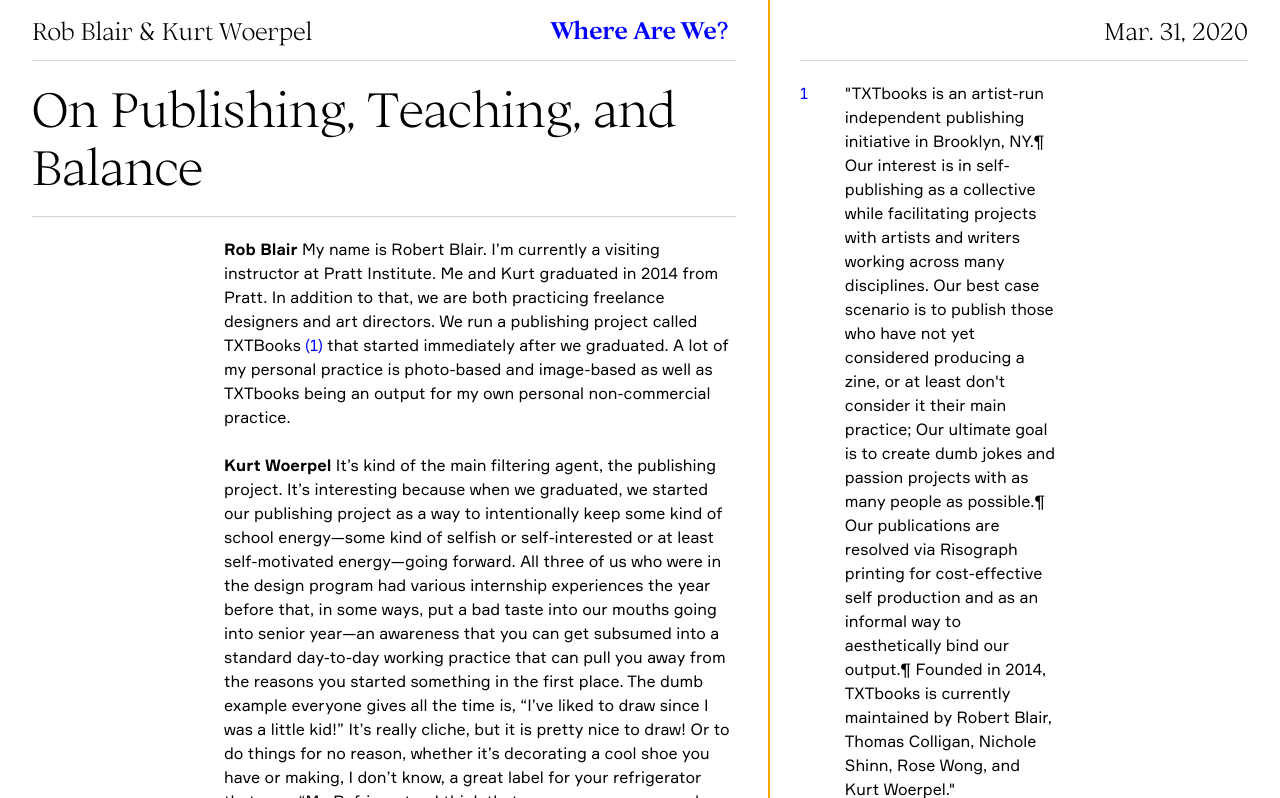
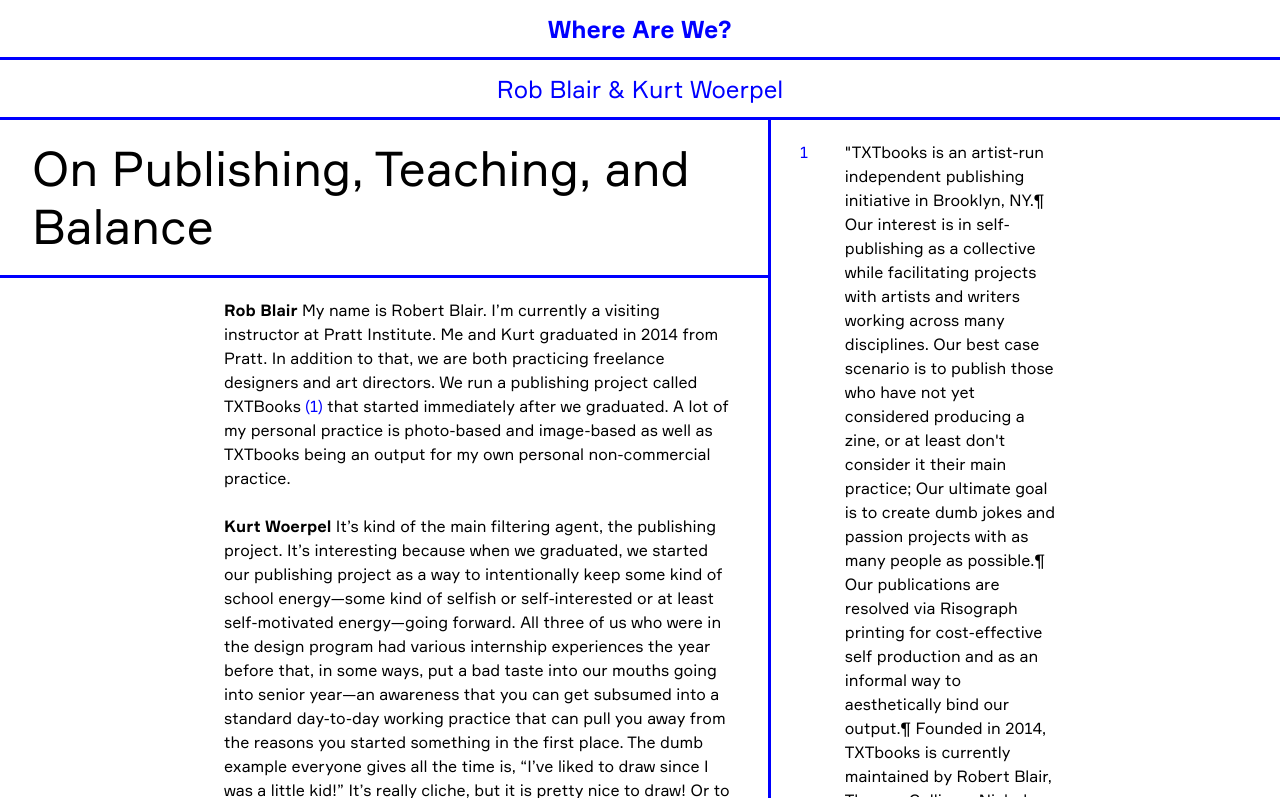
Before and after one commit to loganheffernan2/thesis-blank, a Gatsby site: page /varied-intentions in a window 1280 px wide. Shown: the top 798 px of the page. Built offline with nearby package versions, Linux system fonts and the light colour scheme; Gatsby itself is replaced by a stand-in of ours; some packages are replaced by stand-ins of ours.

Commit message:
New grid

```diff
--- a/src/components/Footer.js
+++ b/src/components/Footer.js
@@ -4,13 +4,18 @@ import '../css/footer.css'
 import '../css/global.css'
 
 class Footer extends Component {
+
     render() {
+
+        var year = new Date().getFullYear();
+
         return (
             <React.Fragment>
-            <ul id="footerWrap">
-                <li>Where Are We?</li>
-                <li>©2020</li>
-            </ul>
+            <div id="footerBox">
+            <div id="footerCred">
+                <p>© {year} Where Are We?</p>
+            </div>
+            </div>
             </React.Fragment>
         )
     }
--- /dev/null
+++ b/src/components/HeaderAlt.js
@@ -0,0 +1,30 @@
+import React from 'react'
+import { Component } from 'react'
+import { Link } from '@reach/router'
+import '../css/header-alt.css'
+import '../css/global.css'
+
+class HeaderAlt extends Component {
+
+    componentDidMount(){
+        document.title = this.props.title;
+      }
+
+    render() {
+        return (
+            <React.Fragment>
+                <div id="headerBox">
+                <div id="headerHome"><Link to="/" onClick={this.forceUpdate} style={{ color: 'inherit', textDecoration: 'inherit'}}>
+                    <p>Where Are We?</p>
+                    </Link>
+                </div>
+                <div id="headerTitle">
+                    <p>{this.props.title}</p>
+                </div>
+                </div>
+            </React.Fragment>
+        )
+    }
+}
+
+export default HeaderAlt
--- a/src/css/footer.css
+++ b/src/css/footer.css
@@ -1,41 +1,25 @@
-* {
-    margin: 0;
-    padding: 0;
-    -moz-box-sizing: border-box;
-    -webkit-box-sizing: border-box;
-     box-sizing: border-box;}
+#footerBox {
+    position: absolute;
+    bottom: 0;
+    min-width: 100%;
+    height: auto;
+    z-index: 9999;}
 
-@font-face {
-    font-family: "Ortica";
-    font-weight: bold;
-    src: url(../../static/fonts/ortica/Ortica-Bold.woff) format('woff');
-    src: url(../../static/fonts/ortica/Ortica-Bold.woff2) format('woff2');}
+#footerCred {
+    position: relative;
+    display: block;
+    min-width: 100%;
+    height: 7.5vh;
+    background-color: white;
+    border-top: 3px solid blue;
+    font-size: 18pt;
+    color: blue;
+    font-family: "Formular", Arial, Helvetica, sans-serif;
+    font-weight: normal;}
 
-@font-face {
-    font-family: "Ortica";
-    font-weight: normal;
-    src: url(../../static/fonts/ortica/Ortica-Light.woff) format('woff');
-    src: url(../../static/fonts/ortica/Ortica-Light.woff2) format('woff2');}
-
-#footerWrap {
-    position: relative;
-    width: 100%;
-    height: 7.5vh;
-    display: flex;
-    align-items: center;
-    justify-content: space-between;
-    font-family: "Ortica";
-    padding-left: 2.5%;
-    padding-right: 2.5%;
-    font-size: 18pt;}
-
-    #footerWrap li {
-    position: relative;
-    display: inline;
-    list-style-type: none;
-    display: inline;
-    top: 0}
-
-#footerWrap li:last-child {
-    font-weight: bold;
-    color: blue;}
+#footerCred p {
+    position: absolute;
+    white-space: nowrap;
+    top: 50%;
+    left: 50%;
+    transform: translate(-50%,-50%); -ms-transform: translate(-50%,-50%); -webkit-transform: translate(-50%,-50%);}
--- a/src/css/global.css
+++ b/src/css/global.css
@@ -1,6 +1,14 @@
+* {
+        margin: 0;
+        padding: 0;
+        -moz-box-sizing: border-box;
+        -webkit-box-sizing: border-box;
+         box-sizing: border-box;}
+
 body {
-    width: 100vw;
-    max-width: 100%;}
+        width: 100vw;
+        max-width: 100%;}
+
 
 @font-face {
         font-family: "Ortica";
--- /dev/null
+++ b/src/css/header-alt.css
@@ -0,0 +1,48 @@
+#headerBox {
+    position: fixed;
+    min-width: 100%;
+    height: auto;
+    z-index: 9999;}
+
+#headerHome {
+    position: relative;
+    display: block;
+    min-width: 100%;
+    height: 7.5vh;
+    background-color: white;
+    border-bottom: 3px solid blue;
+    font-size: 18pt;
+    color: blue;
+    font-family: Formular, sans-serif;
+    font-weight: bold;}
+
+#headerHome p {
+    position: absolute;
+    top: 50%;
+    left: 50%;
+    transform: translate(-50%,-50%); -ms-transform: translate(-50%,-50%); -webkit-transform: translate(-50%,-50%);}
+
+#headerTitle {
+    position: relative;
+    display: block;
+    min-width: 100%;
+    height: 7.5vh;
+    background-color: white;
+    border-bottom: 3px solid blue;
+    font-size: 18pt;
+    color: blue;
+    font-family: "Formular", Arial, Helvetica, sans-serif;
+    font-weight: normal;}
+
+#headerTitle p {
+    position: absolute;
+    white-space: nowrap;
+    top: 50%;
+    left: 50%;
+    transform: translate(-50%,-50%); -ms-transform: translate(-50%,-50%); -webkit-transform: translate(-50%,-50%);}
+
+
+
+    @media (min-aspect-ratio: 1/1) {
+
+    }
--- /dev/null
+++ b/src/css/post-alt.css
@@ -0,0 +1,166 @@
+* {
+    -moz-box-sizing: border-box;
+    -webkit-box-sizing: border-box;
+    box-sizing: border-box;
+    padding: 0;
+    hyphens: auto;}
+
+.headerBumper {
+    position: relative;
+    display: block;
+    width: 100%;
+    height: 15vh;}
+
+#footerBumper {
+    position: relative;
+    display: block;
+    width: 100%;
+    height: 7.5vh;}
+
+#postWrap {
+    position: relative;
+    display: block;
+    height: auto;
+    overflow: hidden;
+    z-index: 999;}
+
+#vertDiv {
+    position: fixed;
+    top: 0;
+    width: 3px;
+    height: 100%;
+    left: 60%;
+    background-color: blue;}
+
+#postContent {
+    position: relative;
+    display: block;
+    top: 0; margin-top: 0;
+    display: inline-block;
+    width: 60%;
+    height: auto;
+    text-align: left;
+    padding-left: 2.5vw;
+    padding-right: 2.5vw;}
+
+#textContent {
+    position: relative;
+    display: block;
+    margin-top: 2.5vh;
+    margin-bottom: 2.5vh;}
+
+#artSum {
+    font-family: "Formular", Arial, Helvetica, sans-serif;
+    font-size: 24pt;
+    line-height: 120%;
+    margin-top: 2.5vh;
+    margin-bottom: 2.5vh;
+    text-align: left;
+    hyphens: none !important;}
+
+.titleDiv {
+    margin-left: -2.5vw;
+    margin-right: -2.5vw;
+    min-width: 100%;
+    height: 3px;
+    top: 0;
+    background-color: blue;}
+
+#postContent:not(#artsum) {
+    font-family: "Formular", Arial, Helvetica, sans-serif;
+    font-size: 12pt;
+    line-height: 1.5rem;}
+
+.noteBumpers {
+    position: relative;
+    display: block;
+    margin-top: 2.5vh;
+    margin-bottom: 2.5vh;}
+
+#postNotes {
+    position: fixed;
+    top: -3px; margin-top: 0;
+    display: inline-block;
+    width: 40%;
+    overflow-x: hidden;
+    height: 100%;
+    overflow: scroll;
+    text-align: left;
+    padding-left: 2.5vw;
+    padding-right: 2.5vw;
+    padding-bottom: 7.5vh;
+    font-family: "Formular", Arial, Helvetica, sans-serif;
+    font-size: 12pt;
+    line-height: 1.5rem;}
+
+#postNotes img {
+    position: relative;
+    display: block;
+    width: 100%;
+    height: auto;
+    margin-top: 2.5vh;}
+
+li {
+    list-style-type: none;
+    top: 0;}
+
+.noteNumb {
+    position: relative;
+    float: left;
+    width: 100%;
+    color: blue;}
+
+.noteTop {
+    position: relative;
+    width: 100%;
+    display: block;}
+
+.noteDesc {
+    position: relative;
+    display: inline-block;
+    width: 100%;}
+
+.noteDesc * {
+    display: block;}
+
+.noteLink {
+    text-decoration: none;
+    display: block !important;
+    color: blue;}
+
+.contentNote {
+    color: blue;}
+
+#subhead {
+    font-size: 18pt;
+    line-height: 120%;}
+
+#contentFill {
+    position: relative;
+    height: 75vh;}
+
+    @media (min-aspect-ratio: 1/1) {
+
+        #artSum {
+            font-size: 36pt;}
+        #subhead {
+            font-size: 24pt;}
+        .noteNumb {
+            width: 10%;
+            top: 0;}
+        .noteDesc {
+            width: 90%;
+            padding-right: 15vw;
+            margin-bottom: 2.5vh;}
+        #postContent p:not(#artsum) {
+            padding-left: 15vw;}
+        #postContent img {
+            padding-left: 15vw;
+            width: 100%;}
+        #postNotes img {
+            position: relative;
+            display: block;
+            width: 100%;
+            height: auto;}
+
+    }
--- a/src/templates/blog.js
+++ b/src/templates/blog.js
@@ -1,12 +1,13 @@
 import React from "react"
 import { graphql } from "gatsby"
-import Header from '../components/Header'
+import Header from '../components/HeaderAlt'
 import Footer from '../components/Footer'
 import SplashTrigger from '../components/SplashTrigger'
-import '../css/post.css'
+import '../css/post-alt.css'
 import '../css/global.css'
 
 export default function Template({
+
   data, // this prop will be injected by the GraphQL query below.
 }) {
   const { markdownRemark } = data // data.markdownRemark holds your post data
@@ -18,29 +19,30 @@ export default function Template({
       <div id="vertDiv"></div>
       <Header title={frontmatter.title} date={frontmatter.date}/>
       <div id="postContent">
-      <span class="headerBumper"></span>
-      <div class="titleDiv"></div>
+      <span className="headerBumper"></span>
       <div id="artSum" >{frontmatter.subhead}</div>
-      <div class="titleDiv"></div>
+      <div className="titleDiv"></div>
         <div
           id="textContent"
           className="blog-post-content"
           dangerouslySetInnerHTML={{ __html: html }}
         />
-      <div id="fullBump"></div>
+      <div id="footerBumper" />
       </div>
       <div id="postNotes">
-      <span class="headerBumper"></span>
+      <span className="headerBumper"></span>
         {
         frontmatter.notes.map(notes=> {
         return (
           <li key={notes.number} refs={notes.number}>
-            <div class="titleDiv"></div>
-            <span class="noteTop">
-            <span class="noteNumb">{notes.number}</span>
-            <span class="noteDesc">{notes.desc} <a class="noteLink" href={notes.link}>{notes.linktitle}</a></span>
+            <div className="titleDiv"></div>
+            <span className="noteBumpers">
+              <span className="noteTop">
+              <span className="noteNumb">{notes.number}</span>
+              <span className="noteDesc"><p>{notes.desc}</p> <a className="noteLink" href={notes.link}>{notes.linktitle}</a></span>
+              </span>
+              <img src={notes.image} alt=""></img>
             </span>
-            <img src={notes.image} alt=""></img>
             </li>
         )
         }
```
Also changed, not shown: src/pages/index.js (+55 -39 lines).
